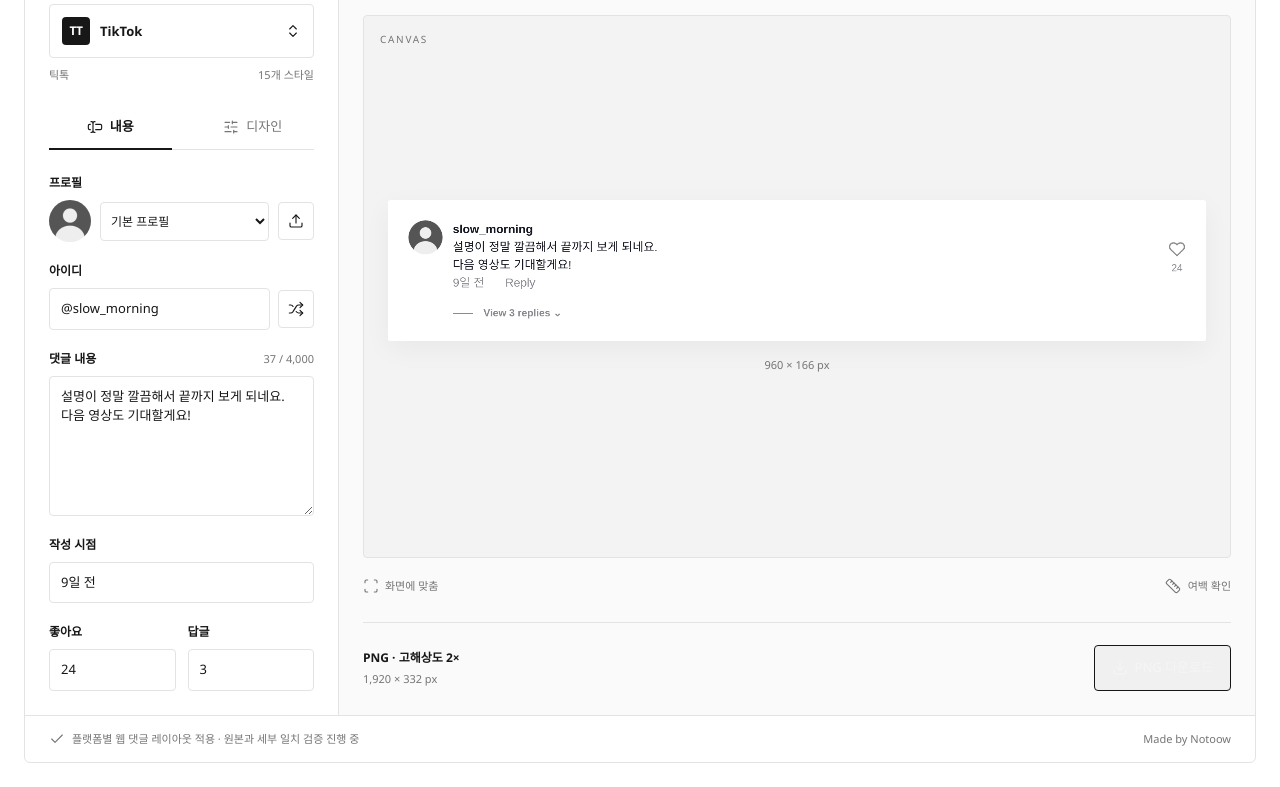
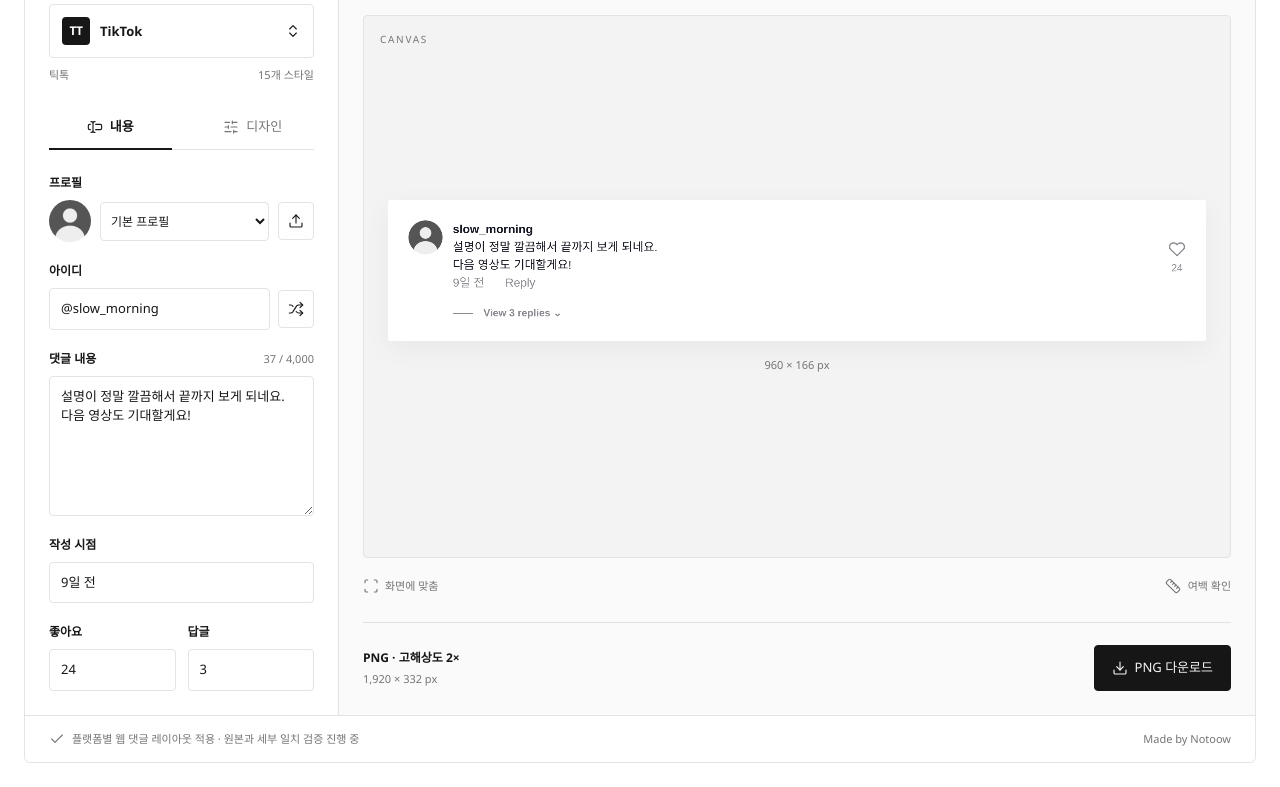
Before and after one commit to notoow/comment-image-generator, a plain HTML site: page index.html in a window 1280 px wide. In both pictures the pointer is over the button "PNG 다운로드". Shown: the part 258-1045 px from the top of the page. Drawn offline with Linux system fonts and the light colour scheme; a web font is replaced by a local one.

Commit message:
Keep download button contrast on hover

```diff
--- a/styles.css
+++ b/styles.css
@@ -93,7 +93,7 @@
 #comment-image-generator .cs-export h3{font-size:12px;margin-bottom:4px}
 #comment-image-generator .cs-export p{font-size:11px;color:var(--cs-muted);font-variant-numeric:tabular-nums}
 #comment-image-generator .cs-app .cs-download{background:var(--cs-accent);color:var(--cs-on-accent);border-color:var(--cs-accent);padding:12px 17px;min-height:44px}
-#comment-image-generator .cs-app .cs-download:hover{filter:brightness(.96)}
+#comment-image-generator .cs-app .cs-download:hover{background:var(--cs-accent);color:var(--cs-on-accent);filter:brightness(.96)}
 #comment-image-generator .cs-bottom{padding:15px 24px;border-top:1px solid var(--cs-line);display:flex;gap:10px;align-items:center;justify-content:space-between;font-size:11px;color:var(--cs-muted)}
 #comment-image-generator .cs-bottom span{display:flex;align-items:center;gap:7px}
 #comment-image-generator .cs-status{max-width:74%;overflow-wrap:anywhere}
```
